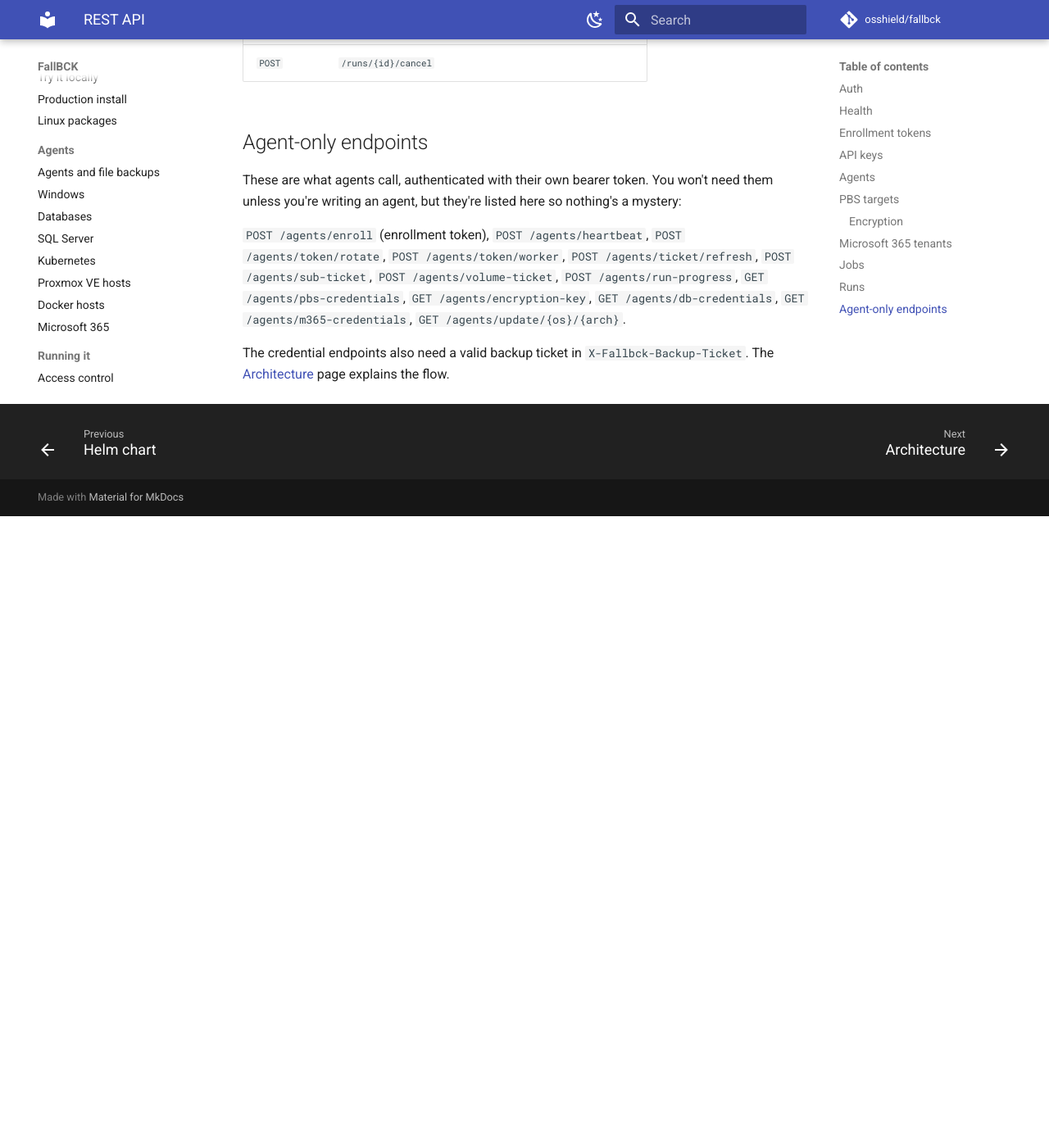
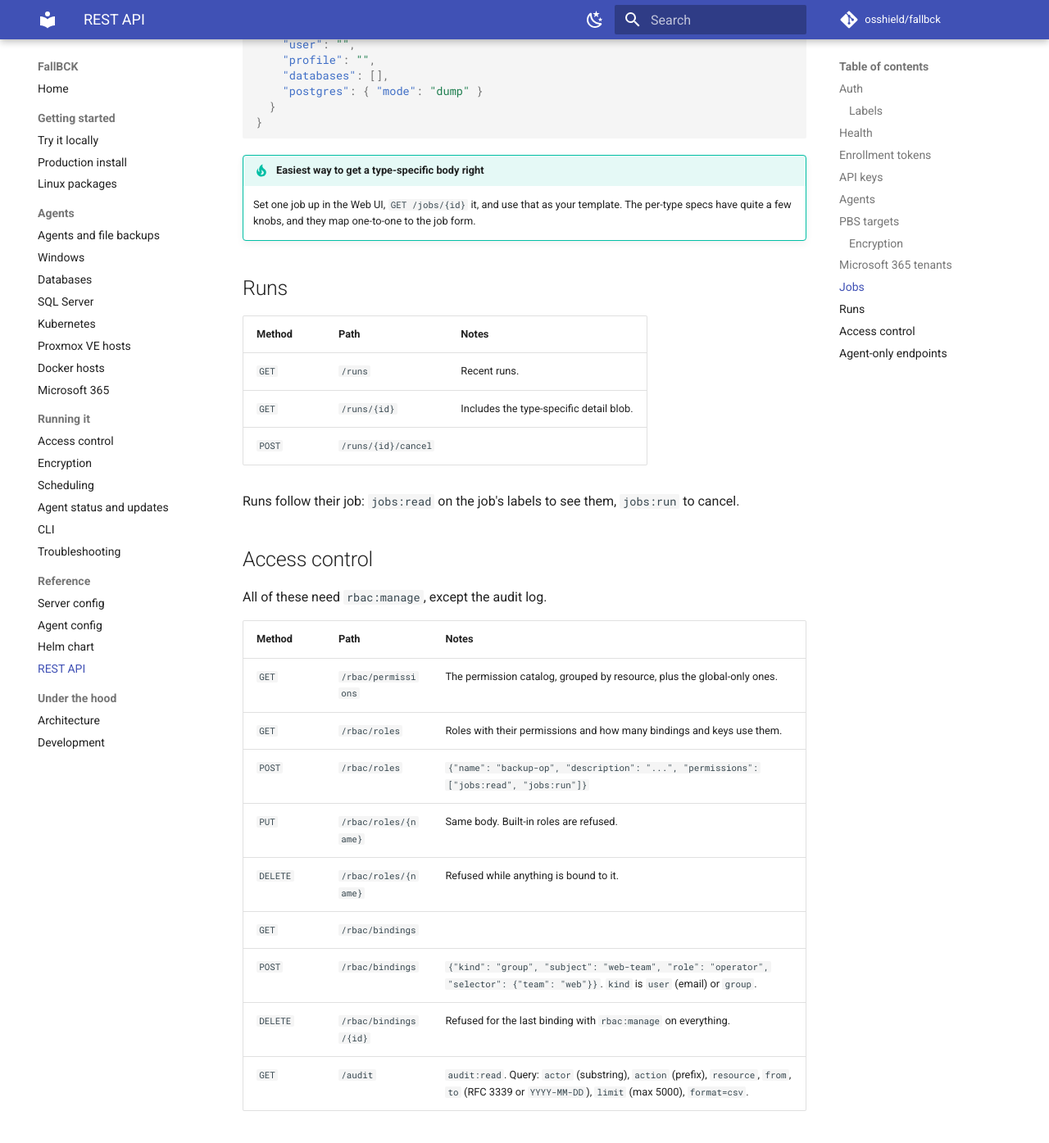
Before and after one commit to OSShield/fallbck, an MkDocs documentation site: the page built from docs/reference/api.md, in a window 1280 px wide and 1400 px high, scrolled down 6106 px. Shown: the top 1395 px of the window at 82% size. Built offline with MkDocs 1.6.1 and Material for MkDocs 9.7.7, drawn with Linux system fonts in a browser that asks for light colours; comment, search, counter and statistics services are not loaded; before the commit the page ends 6736 px from its top, so only the background shows below that; some of the changed text lies outside the part shown.

Commit message:
Update docs for RBAC

````diff
--- a/docs/reference/api.md
+++ b/docs/reference/api.md
@@ -14,12 +14,18 @@
 
 Errors come back as `{"error": "<message>"}` with a sensible status code.
 
+Every admin route needs a permission (see [Access control](../operations/access.md)). Without it anywhere you get a `403`. Objects outside your scope come back as `404`, exactly like missing ones, and lists leave them out. A `403` on an object means you can see it but not do that to it.
+
+### Labels
+
+Agents, targets, jobs, tenants, key rings and enrollment tokens take `"labels": {"team": "web"}` on create and update. On update, leaving `labels` out keeps the stored ones, and `{}` clears them. Changing them needs the write permission on both the old and the new labels.
+
 ## Health
 
 | Method | Path | Notes |
 |---|---|---|
 | `GET` | `/health` | No auth. Use it for load balancer checks. |
-| `GET` | `/auth/me` | Who you're authenticated as: `kind`, `subject`, `email`, `name`. |
+| `GET` | `/auth/me` | Who you're authenticated as: `kind`, `subject`, `email`, `name`, plus `permissions` (the union over all your bindings) and `bindings`. |
 
 ## Enrollment tokens
 
@@ -32,18 +38,21 @@
 
 ```json
 POST /api/v1/tokens
-{ "name": "web-01", "max_uses": 1, "expires_at": "2026-12-31T00:00:00Z" }
+{ "name": "web-01", "max_uses": 1, "expires_at": "2026-12-31T00:00:00Z", "labels": {"team": "web"} }
 ```
 
-`max_uses: 0` means unlimited, and it defaults to 1.
+`max_uses: 0` means unlimited, and it defaults to 1. Agents enrolled with the token get its labels.
 
 ## API keys
 
 | Method | Path | Notes |
 |---|---|---|
-| `POST` | `/apikeys` | `{"name": "...", "expires_at": "..."}` (expiry optional). Returns `raw_key` once. |
+| `POST` | `/apikeys` | `{"name": "...", "expires_at": "...", "role": "viewer", "selector": {"team": "web"}}`. Expiry is optional; role defaults to `admin`, selector to everything. Returns `raw_key` once. |
 | `GET` | `/apikeys` | |
+| `GET` | `/apikeys/roles` | The roles a key can take. |
 | `DELETE` | `/apikeys/{id}` | Revokes the key. |
+
+A key can't reach further than whoever creates it: you need every permission of the role on a selector the key's selector narrows, or you get a `403`.
 
 ## Agents
 
@@ -52,6 +61,7 @@
 | `GET` | `/agents` | |
 | `GET` | `/agents/{id}` | |
 | `DELETE` | `/agents/{id}` | |
+| `PUT` | `/agents/{id}/labels` | `{"labels": {"team": "web"}}`. Replaces the agent's labels. |
 | `POST` | `/agents/{id}/debug` | `{"enabled": true}` turns on live debug logging. |
 | `POST` | `/agents/{id}/auto-update` | `{"enabled": true}` opts the agent into [self-update](../operations/agent-status.md#agent-updates). |
 | `POST` | `/agents/{id}/update` | Update to the server's version on the next heartbeat. |
@@ -191,6 +201,24 @@
 | `GET` | `/runs/{id}` | Includes the type-specific detail blob. |
 | `POST` | `/runs/{id}/cancel` | |
 
+Runs follow their job: `jobs:read` on the job's labels to see them, `jobs:run` to cancel.
+
+## Access control
+
+All of these need `rbac:manage`, except the audit log.
+
+| Method | Path | Notes |
+|---|---|---|
+| `GET` | `/rbac/permissions` | The permission catalog, grouped by resource, plus the global-only ones. |
+| `GET` | `/rbac/roles` | Roles with their permissions and how many bindings and keys use them. |
+| `POST` | `/rbac/roles` | `{"name": "backup-op", "description": "...", "permissions": ["jobs:read", "jobs:run"]}` |
+| `PUT` | `/rbac/roles/{name}` | Same body. Built-in roles are refused. |
+| `DELETE` | `/rbac/roles/{name}` | Refused while anything is bound to it. |
+| `GET` | `/rbac/bindings` | |
+| `POST` | `/rbac/bindings` | `{"kind": "group", "subject": "web-team", "role": "operator", "selector": {"team": "web"}}`. `kind` is `user` (email) or `group`. |
+| `DELETE` | `/rbac/bindings/{id}` | Refused for the last binding with `rbac:manage` on everything. |
+| `GET` | `/audit` | `audit:read`. Query: `actor` (substring), `action` (prefix), `resource`, `from`, `to` (RFC 3339 or `YYYY-MM-DD`), `limit` (max 5000), `format=csv`. |
+
 ## Agent-only endpoints
 
 These are what agents call, authenticated with their own bearer token. You won't need them unless you're writing an agent, but they're listed here so nothing's a mystery:
````
Also changed, not shown: docs/getting-started/production.md (+1 -1 lines), docs/operations/access.md (added, +103 -0 lines), docs/reference/server-config.md (+4 -3 lines).
